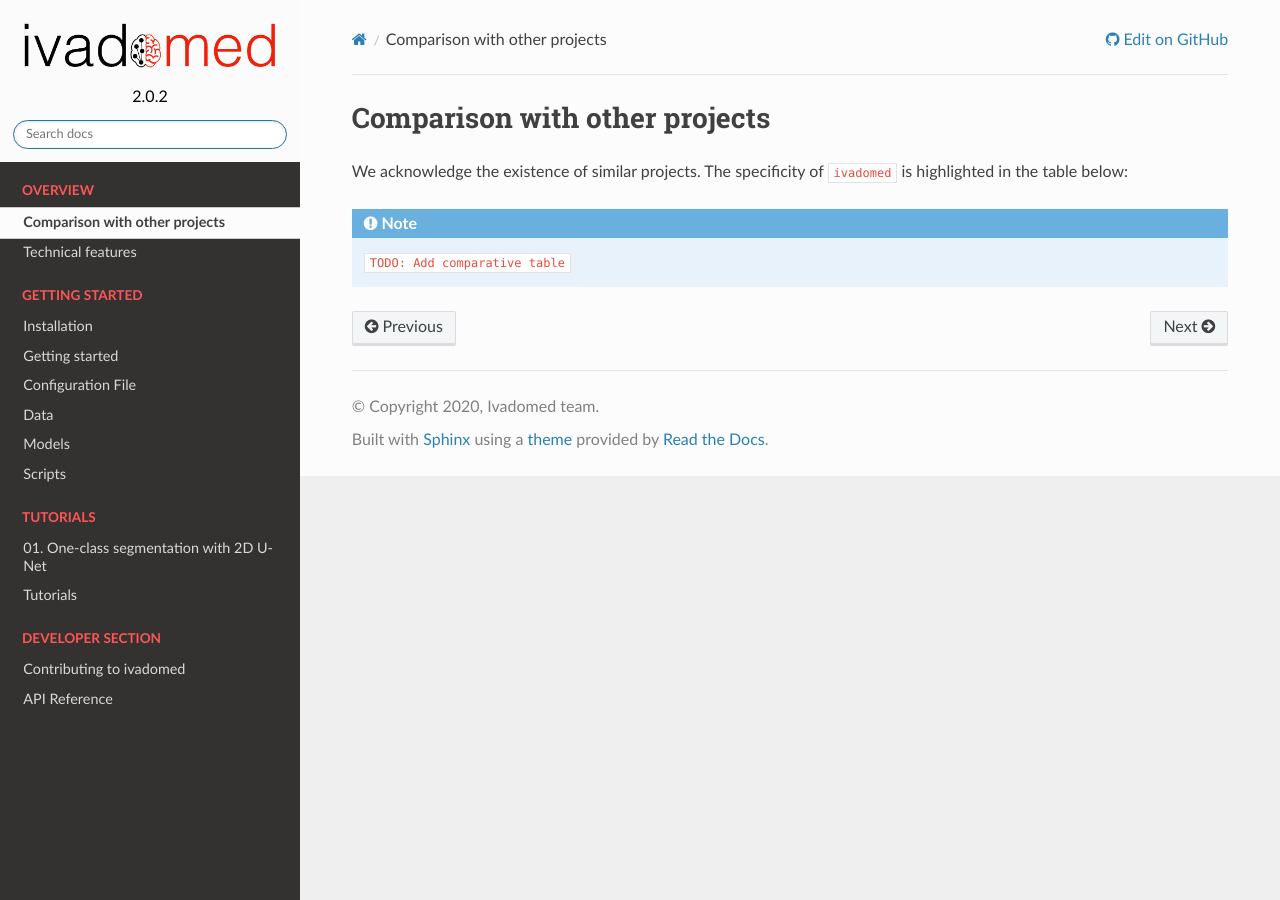
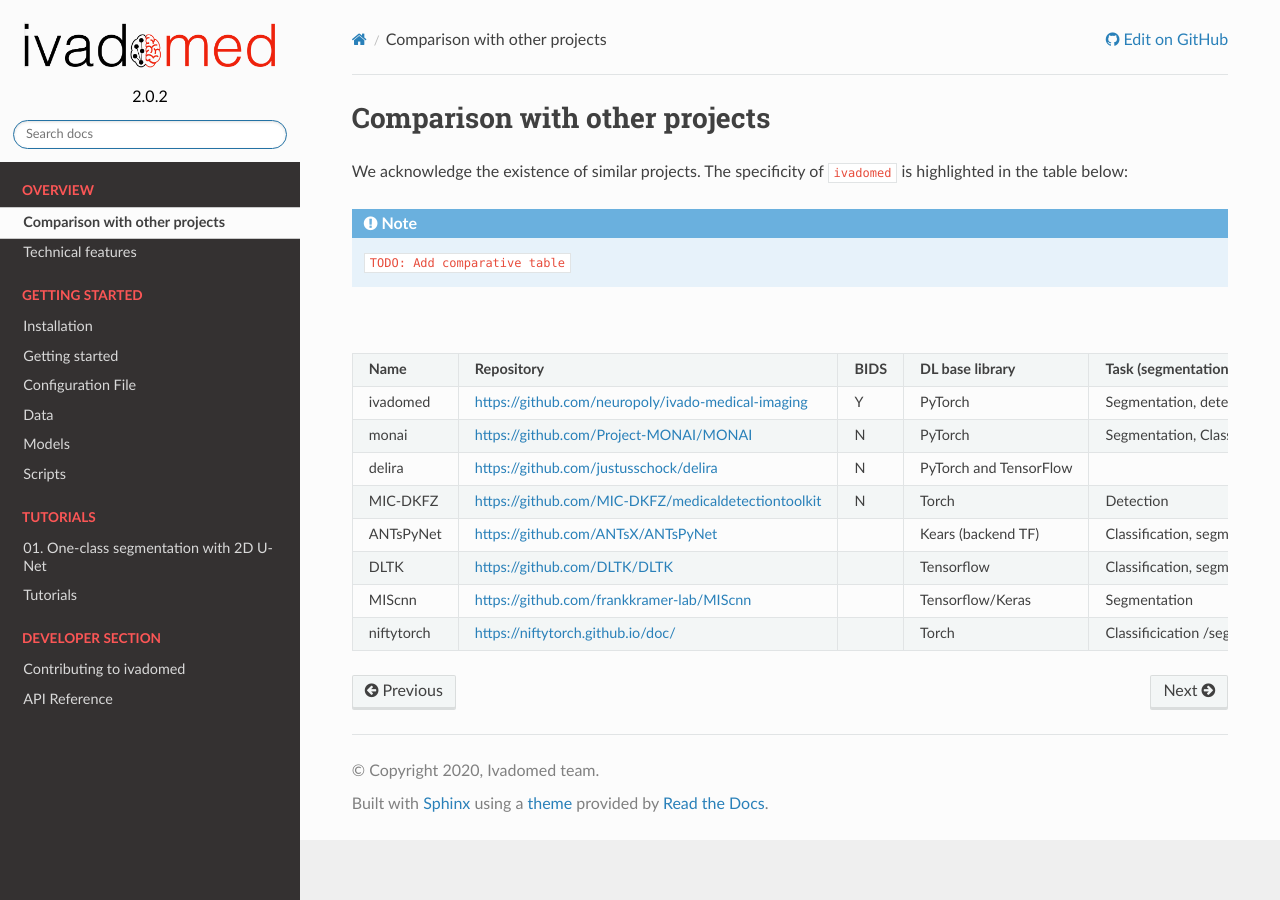
Before and after one commit to ivadomed/ivadomed, a Sphinx documentation site: the page built from docs/source/comparison_other_projects.rst, in a window 1280 px wide. Built offline with Sphinx 7.4.7 and the Read the Docs theme 2.0.0, drawn with Linux system fonts in a browser that asks for light colours.

Commit message:
added table

```diff
--- /dev/null
+++ b/docs/source/DL_software_comparison.csv
@@ -0,0 +1,9 @@
+**Name**,**Repository**,**BIDS**,**DL base library**,"**Task (segmentation, detection, classification)**",**Data dimension**,**Multichannel / Multilabel**,**Uncertainty**,**Transfer Learning**,**Pre-processing tools**,**Post-processing tools**,**User case examples**,**Multi-GPU data parallelism**,**Perfomance report**,**Input region of interest**,**Missing modality**,**Model performance comparison**,**Automatic hyperparameter optimisation**,"""name"" (paper or repo) ",Packaged multi-center models
+ivadomed,https://github.com/neuropoly/ivado-medical-imaging,Y,PyTorch,"Segmentation, detection","2D, 3D",Y,Y,Y,Y,Y,N,N,Y,Y,Y,Y,Y,,Y
+monai,https://github.com/Project-MONAI/MONAI,N,PyTorch,"Segmentation, Classification","2D,3D",Y,,N,Y,N,Y,Y,,,,,,Medical Open Network for AI,
+delira,https://github.com/justusschock/delira,N,PyTorch and TensorFlow,,More about backend/not relevant,N,N,Gives Dataset ?,N,N,Y,Y,,,,,,Delira: A High-Level Framework for Deep Learning in Medical Image Analysis,
+MIC-DKFZ,https://github.com/MIC-DKFZ/medicaldetectiontoolkit,N,Torch,Detection,"2D,3D",N,N,N,N,N,N,N,,,,,,,
+ANTsPyNet,https://github.com/ANTsX/ANTsPyNet,,Kears (backend TF),"Classification, segmentation,clustering, GAN, registration, super-resolution, autoencoder","2D,3D",,N,N,N,N,Y (not really clear though),N,,,,,,,
+DLTK,https://github.com/DLTK/DLTK,,Tensorflow,"Classification, segmentation, GAN, registration, super-resolution, autoencoder",3D,Multilabel,N,Y,N,,Y,,,,,,,,
+MIScnn,https://github.com/frankkramer-lab/MIScnn,,Tensorflow/Keras,Segmentation,"2D,3D",Multilabel,N,,Y,Y,N,,,,,,,,
+niftytorch,https://niftytorch.github.io/doc/,,Torch,Classificication /segmentation ,2D,,,,,,Y,,,,,,Y,,
--- a/docs/source/comparison_other_projects.rst
+++ b/docs/source/comparison_other_projects.rst
@@ -5,3 +5,6 @@
 ``ivadomed`` is highlighted in the table below:
 
 .. note:: ``TODO: Add comparative table``
+
+.. csv-table:: comparison
+   :file: DL_software_comparison.csv
```
